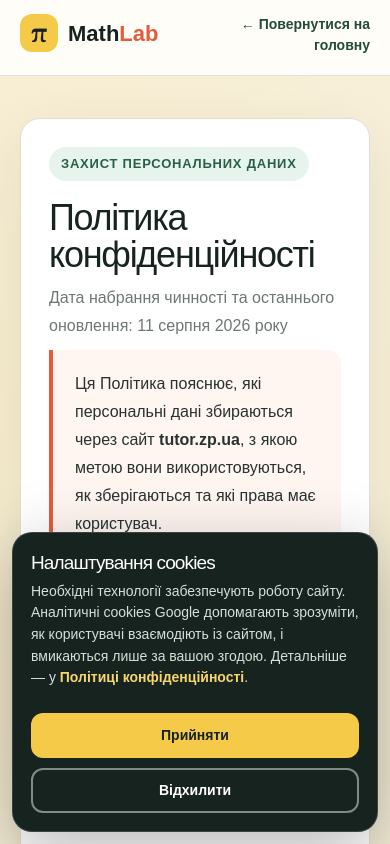
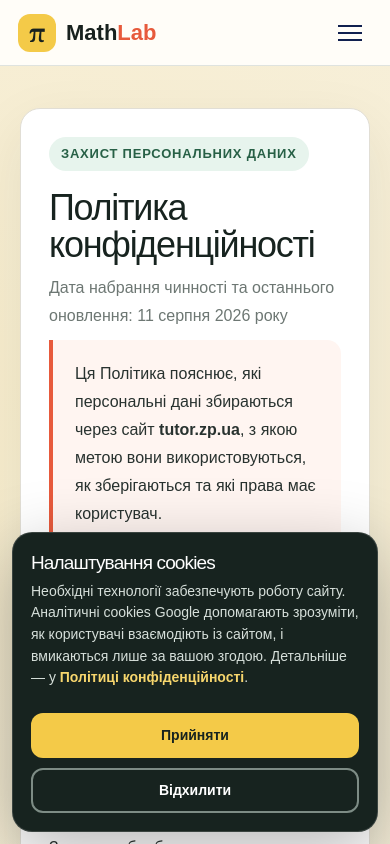
Before and after one commit to SmychenkoOleg/tutor.zp.ua, a Next.js app: page /privacy-policy in a window 390 px wide. Shown: the top 844 px of the page. Built offline with nearby package versions, Linux system fonts and the light colour scheme.

Commit message:
feat(mobile): add privacy-policy menu with home anchors and cookie settings

```diff
--- /dev/null
+++ b/app/privacy-policy/PrivacyMobileMenu.tsx
@@ -0,0 +1,61 @@
+"use client";
+
+import { useEffect, useState } from "react";
+import Link from "next/link";
+import navigation from "../../content/site.json";
+import CookieSettingsTrigger from "../components/CookieSettingsTrigger";
+import styles from "./privacy.module.css";
+
+const sections = [
+  { href: "/#programs", label: navigation.navigation.programs },
+  { href: "/#approach", label: navigation.navigation.approach },
+  { href: "/#tutor", label: navigation.navigation.tutor },
+  { href: "/#results", label: navigation.navigation.results },
+  { href: "/#faq", label: navigation.navigation.faq },
+];
+
+export default function PrivacyMobileMenu() {
+  const [isOpen, setIsOpen] = useState(false);
+
+  useEffect(() => {
+    if (!isOpen) return;
+    const onEscape = (event: KeyboardEvent) => {
+      if (event.key === "Escape") setIsOpen(false);
+    };
+    document.addEventListener("keydown", onEscape);
+    return () => document.removeEventListener("keydown", onEscape);
+  }, [isOpen]);
+
+  return (
+    <div className={styles.mobileMenu}>
+      <button
+        type="button"
+        className={styles.menuButton}
+        aria-label={isOpen ? "Закрити меню" : "Відкрити меню"}
+        aria-expanded={isOpen}
+        aria-controls="privacy-mobile-navigation"
+        onClick={() => setIsOpen((open) => !open)}
+      >
+        <span /><span /><span />
+      </button>
+
+      <nav
+        id="privacy-mobile-navigation"
+        className={styles.mobileNav}
+        aria-label="Навігація сайтом"
+        hidden={!isOpen}
+      >
+        <Link href="/" onClick={() => setIsOpen(false)}>Головна</Link>
+        {sections.map(({ href, label }) => (
+          <Link key={href} href={href} onClick={() => setIsOpen(false)}>
+            {label}
+          </Link>
+        ))}
+        <CookieSettingsTrigger
+          className={styles.navCookieSettings}
+          onActivate={() => setIsOpen(false)}
+        />
+      </nav>
+    </div>
+  );
+}
--- a/app/privacy-policy/page.tsx
+++ b/app/privacy-policy/page.tsx
@@ -2,6 +2,7 @@ import type { Metadata } from "next";
 import Link from "next/link";
 import styles from "./privacy.module.css";
 import CookieSettingsTrigger from "../components/CookieSettingsTrigger";
+import PrivacyMobileMenu from "./PrivacyMobileMenu";
 
 export const metadata: Metadata = {
   title: "Політика конфіденційності | MathLab",
@@ -29,6 +30,7 @@ export default function PrivacyPolicyPage() {
           <span>Math<strong>Lab</strong></span>
         </Link>
         <Link className={styles.backLink} href="/">← Повернутися на головну</Link>
+        <PrivacyMobileMenu />
       </header>
 
       <main className={styles.main}>
--- a/app/privacy-policy/privacy.module.css
+++ b/app/privacy-policy/privacy.module.css
@@ -8,6 +8,8 @@
   border-bottom: 1px solid #dfe3df;
   background: #fffdf8;
 }
+
+.mobileMenu { display: none; }
 
 .brand {
   display: inline-flex;
@@ -168,8 +170,79 @@
   }
 }
 
+
+@media (max-width: 820px) {
+  .header {
+    position: sticky;
+    top: 0;
+    z-index: 80;
+    min-height: 66px;
+    padding: 10px 18px;
+    gap: 12px;
+  }
+  .backLink { display: none; }
+  .mobileMenu { display: block; margin-left: auto; }
+  .menuButton {
+    display: flex;
+    flex-direction: column;
+    align-items: center;
+    justify-content: center;
+    gap: 5px;
+    width: 44px;
+    height: 44px;
+    padding: 8px;
+    border: 0;
+    background: transparent;
+    color: #10204f;
+    cursor: pointer;
+  }
+  .menuButton span {
+    display: block;
+    width: 24px;
+    height: 2px;
+    background: currentColor;
+  }
+  .mobileNav {
+    position: absolute;
+    top: 100%;
+    right: 0;
+    left: 0;
+    display: flex;
+    flex-direction: column;
+    gap: 8px;
+    max-height: calc(100dvh - 66px);
+    overflow-y: auto;
+    padding: 16px 22px 24px;
+    border-bottom: 1px solid #dfe4f1;
+    background: #fbfbf7;
+    box-shadow: 0 14px 25px rgba(20, 38, 98, .1);
+  }
+  .mobileNav[hidden] { display: none; }
+  .mobileNav a, .navCookieSettings {
+    display: flex;
+    align-items: center;
+    min-height: 44px;
+    padding: 9px 0;
+    color: #10204f;
+    font-size: 15px;
+    font-weight: 700;
+    text-align: left;
+  }
+  .navCookieSettings {
+    width: 100%;
+    border: 0;
+    background: transparent;
+    font-family: inherit;
+    cursor: pointer;
+  }
+  .menuButton:focus-visible,
+  .mobileNav a:focus-visible,
+  .navCookieSettings:focus-visible {
+    outline: 3px solid #3157e5;
+    outline-offset: 3px;
+  }
+}
+
 @media (max-width: 640px) {
-  .header { align-items: flex-start; }
-  .backLink { font-size: 14px; text-align: right; }
   .policy { border-radius: 20px; }
 }
```
Also changed, not shown: 1 other file (tests, documents, lock files or other folders).
